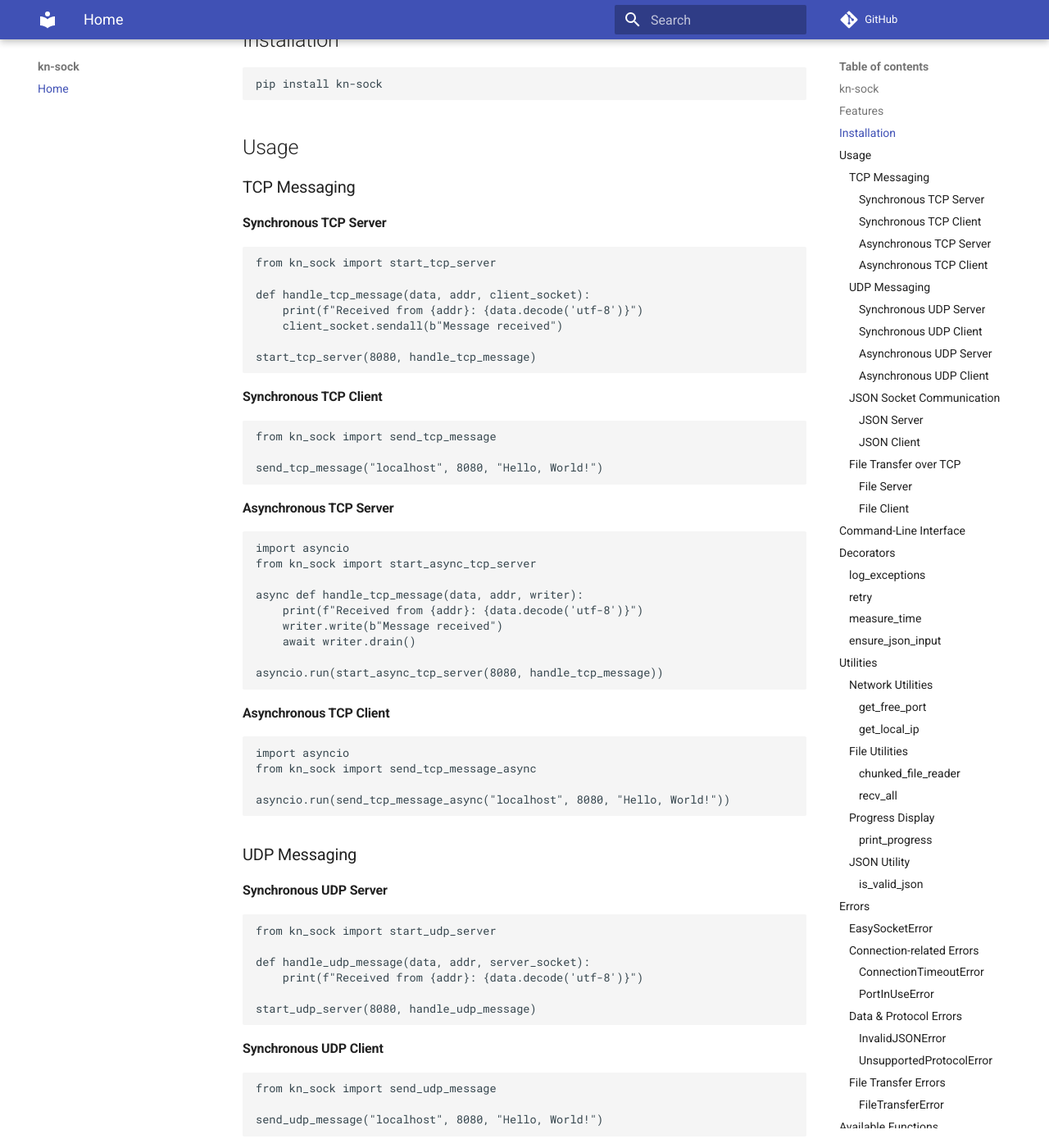
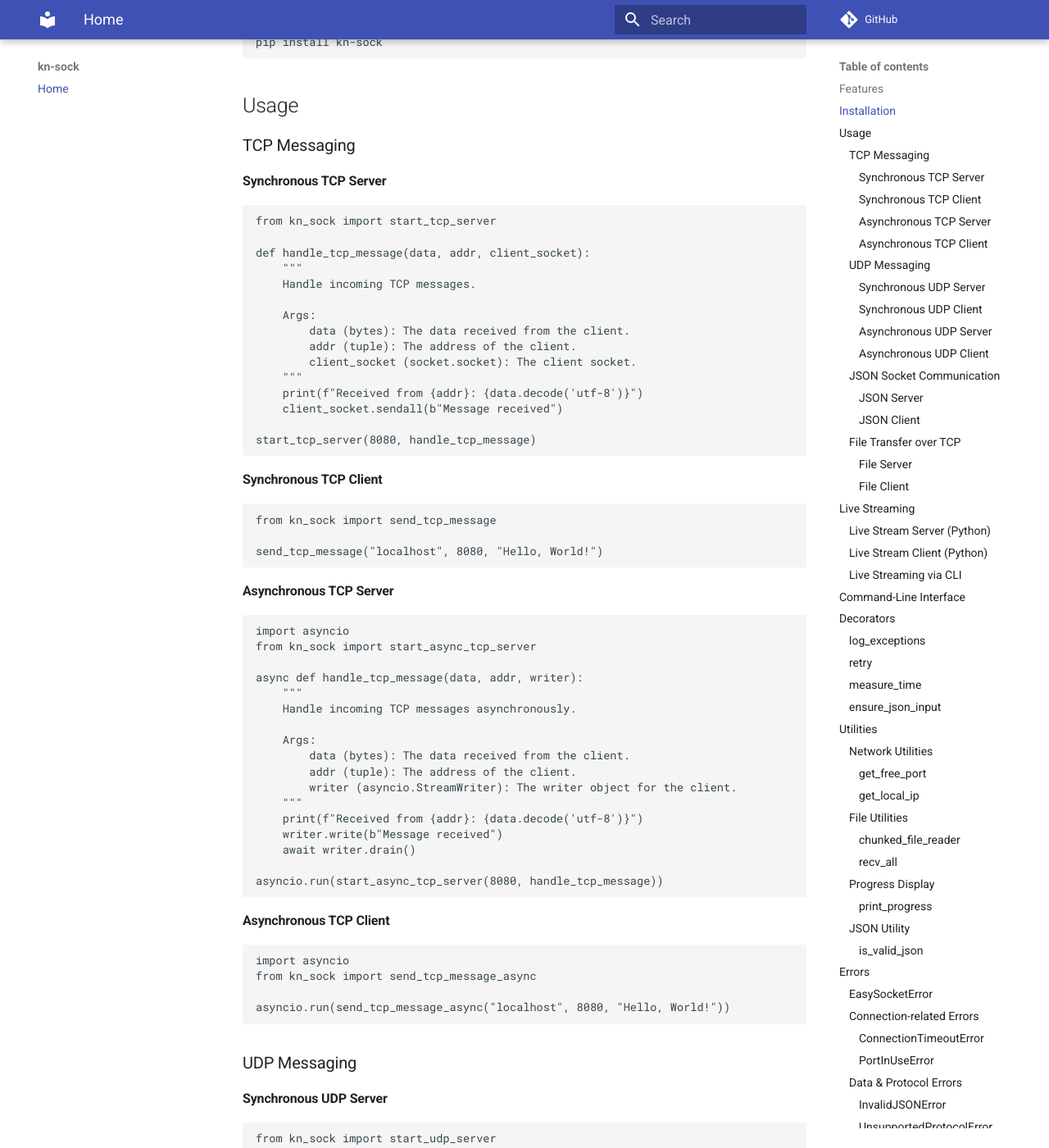
Before and after one commit to KhagendraN/kn-sock, an MkDocs documentation site: the page built from docs/index.md, in a window 1280 px wide and 1400 px high, scrolled down 603 px. Shown: the whole window at 82% size. Built offline with MkDocs 1.6.1 and Material for MkDocs 9.7.7, drawn with Linux system fonts in a browser that asks for light colours; comment, search, counter and statistics services are not loaded; some of the changed text lies outside the part shown.

Commit message:
Docs updated after live streaming feature

````diff
--- a/docs/index.md
+++ b/docs/index.md
@@ -1,4 +1,4 @@
-## kn-sock
+# kn-sock
 
 ![PyPI version](https://img.shields.io/pypi/v/kn-sock)
 [![PyPI - Downloads](https://img.shields.io/pypi/dm/kn-sock)](https://pypi.org/project/kn-sock/)
@@ -31,6 +31,14 @@
 from kn_sock import start_tcp_server
 
 def handle_tcp_message(data, addr, client_socket):
+    """
+    Handle incoming TCP messages.
+
+    Args:
+        data (bytes): The data received from the client.
+        addr (tuple): The address of the client.
+        client_socket (socket.socket): The client socket.
+    """
     print(f"Received from {addr}: {data.decode('utf-8')}")
     client_socket.sendall(b"Message received")
 
@@ -52,6 +60,14 @@
 from kn_sock import start_async_tcp_server
 
 async def handle_tcp_message(data, addr, writer):
+    """
+    Handle incoming TCP messages asynchronously.
+
+    Args:
+        data (bytes): The data received from the client.
+        addr (tuple): The address of the client.
+        writer (asyncio.StreamWriter): The writer object for the client.
+    """
     print(f"Received from {addr}: {data.decode('utf-8')}")
     writer.write(b"Message received")
     await writer.drain()
@@ -76,6 +92,14 @@
 from kn_sock import start_udp_server
 
 def handle_udp_message(data, addr, server_socket):
+    """
+    Handle incoming UDP messages.
+
+    Args:
+        data (bytes): The data received from the client.
+        addr (tuple): The address of the client.
+        server_socket (socket.socket): The server socket.
+    """
     print(f"Received from {addr}: {data.decode('utf-8')}")
 
 start_udp_server(8080, handle_udp_message)
@@ -96,6 +120,14 @@
 from kn_sock import start_udp_server_async
 
 async def handle_udp_message(data, addr, transport):
+    """
+    Handle incoming UDP messages asynchronously.
+
+    Args:
+        data (bytes): The data received from the client.
+        addr (tuple): The address of the client.
+        transport (asyncio.DatagramTransport): The transport object for the client.
+    """
     print(f"Received from {addr}: {data.decode('utf-8')}")
 
 asyncio.run(start_udp_server_async(8080, handle_udp_message))
@@ -118,6 +150,14 @@
 from kn_sock import start_json_server
 
 def handle_json_message(data, addr, client_socket):
+    """
+    Handle incoming JSON messages.
+
+    Args:
+        data (dict): The JSON data received from the client.
+        addr (tuple): The address of the client.
+        client_socket (socket.socket): The client socket.
+    """
     print(f"Received from {addr}: {data}")
     client_socket.sendall(b'{"status": "received"}')
 
@@ -148,6 +188,46 @@
 from kn_sock import send_file
 
 send_file("localhost", 8080, "path/to/your/file.txt")
+```
+
+## Live Streaming
+
+The `kn_sock` library supports live video and audio streaming from a video file to multiple clients, using both Python API and CLI.
+
+> **Note:** For best compatibility, use video files encoded as mp4 (H.264). Some formats (e.g., AV1) may not be supported by your OpenCV/FFmpeg installation.
+
+### Live Stream Server (Python)
+
+```python
+from kn_sock import start_live_stream
+
+# Start a live stream server on port 9000, streaming from a video file
+start_live_stream(9000, "/path/to/video.mp4")
+```
+
+### Live Stream Client (Python)
+
+```python
+from kn_sock import connect_to_live_server
+
+# Connect to a live stream server at 192.168.1.10:9000
+connect_to_live_server("192.168.1.10", 9000)
+```
+
+### Live Streaming via CLI
+
+- **Start a live stream server:**
+
+```bash
+kn-sock run-live-server 9000 /path/to/video.mp4
+# Optional: --host 0.0.0.0 --audio-port 9001
+```
+
+- **Connect as a live stream client:**
+
+```bash
+kn-sock connect-live-server 192.168.1.10 9000
+# Optional: --audio-port 9001
 ```
 
 ## Command-Line Interface
@@ -203,6 +283,14 @@
 
 @log_exceptions(raise_error=True)
 def handle_message(data, addr, client_socket):
+    """
+    Handle incoming messages with exception logging.
+
+    Args:
+        data (bytes): The data received from the client.
+        addr (tuple): The address of the client.
+        client_socket (socket.socket): The client socket.
+    """
     # Your message handling code here
     pass
 ```
@@ -216,6 +304,14 @@
 
 @retry(retries=3, delay=1.0, exceptions=(Exception,))
 def handle_message(data, addr, client_socket):
+    """
+    Handle incoming messages with retry logic.
+
+    Args:
+        data (bytes): The data received from the client.
+        addr (tuple): The address of the client.
+        client_socket (socket.socket): The client socket.
+    """
     # Your message handling code here
     pass
 ```
@@ -229,6 +325,14 @@
 
 @measure_time
 def handle_message(data, addr, client_socket):
+    """
+    Handle incoming messages with execution time measurement.
+
+    Args:
+        data (bytes): The data received from the client.
+        addr (tuple): The address of the client.
+        client_socket (socket.socket): The client socket.
+    """
     # Your message handling code here
     pass
 ```
@@ -242,6 +346,14 @@
 
 @ensure_json_input
 def handle_json_message(data, addr, client_socket):
+    """
+    Handle incoming JSON messages with input validation.
+
+    Args:
+        data (dict): The JSON data received from the client.
+        addr (tuple): The address of the client.
+        client_socket (socket.socket): The client socket.
+    """
     # Your JSON message handling code here
     pass
 ```
@@ -465,9 +577,14 @@
 - `print_progress(received_bytes, total_bytes)`
 - `is_valid_json(json_string)`
 
+### Live Streaming Functions
+
+- `start_live_stream(port, video_path, host='0.0.0.0', audio_port=None)`
+- `connect_to_live_server(ip, port, audio_port=None)`
+
 ## Contributing
 
-Contributions are welcome! Please read the contributing guidelines first.
+Contributions are welcome! Please read the contributing [guidelines]((https://github.com/KhagendraN/kn-sock/blob/main/CONTRIBUTING.md)) first.
 
 ## License
 
````
